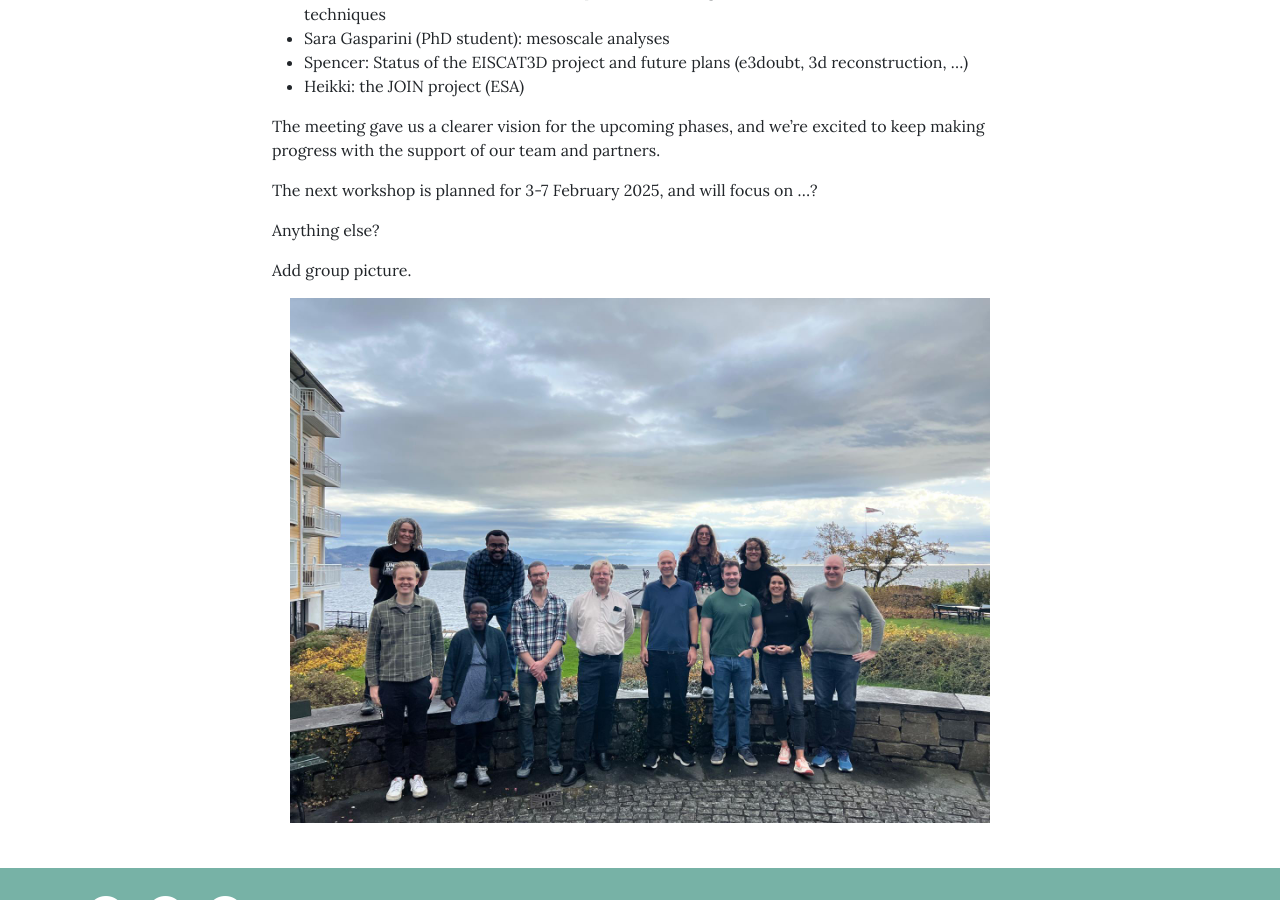
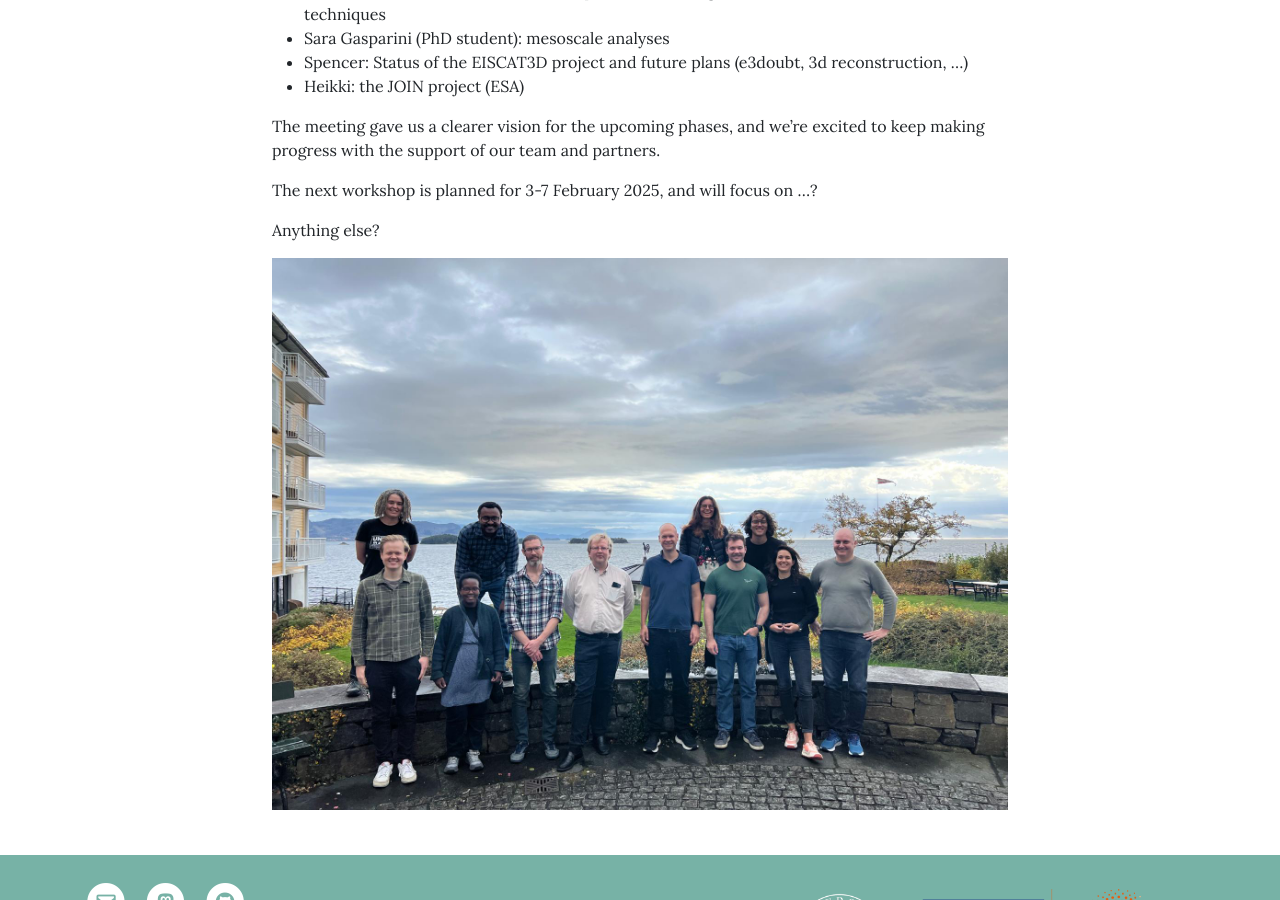
Before and after one commit to DynaMIT-uib/DynaMIT-uib.github.io, a Jekyll site: the page built from _posts/2024-10-17-kickoff-meeting.md, in a window 1280 px wide and 900 px high, scrolled down 851 px. Built offline with Jekyll 4.4.1, drawn with Linux system fonts in a browser that asks for light colours.

Commit message:
fixing size of group-picture

```diff
--- a/_posts/2024-10-17-kickoff-meeting.md
+++ b/_posts/2024-10-17-kickoff-meeting.md
@@ -58,8 +58,7 @@
 
 Anything else?
 
-Add group picture.
 
 <!-- ![Alt Text](/assets/theme/images/Solstrand.jpg) -->
 <!-- ![Alt Text](/assets/theme/images/Solstrand.jpg){ width=300px height=200px } -->
-<img src="/assets/theme/images/solstrand-group-photo.jpeg" alt="Alt Text" width="700">
+<img src="/assets/theme/images/solstrand-group-photo.jpeg" alt="Alt Text" width="900">
```
